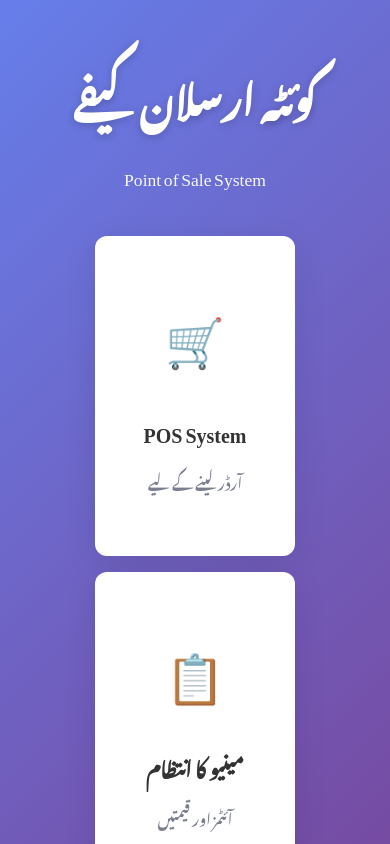
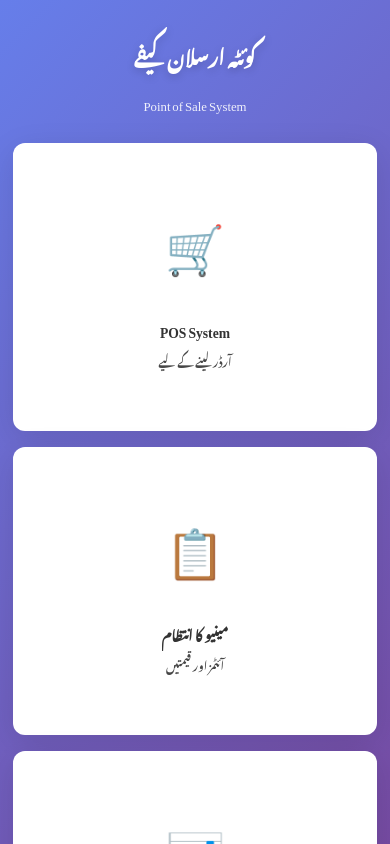
Before and after one commit to anwar-genai/cafe-pos, a Next.js app in the folder frontend/: page / in a window 390 px wide. Built offline with nearby package versions, Linux system fonts and the light colour scheme; a web font is replaced by a local one.

Commit message:
Make app fully responsive for mobile and tablet devices

```diff
--- a/frontend/app/globals.css
+++ b/frontend/app/globals.css
@@ -352,6 +352,43 @@ tbody tr:hover {
   margin: 0.25rem 0;
 }
 
+/* Stats grid responsive */
+.stats-grid {
+  display: grid;
+  grid-template-columns: repeat(auto-fit, minmax(180px, 1fr));
+  gap: 1rem;
+}
+
+@media (max-width: 768px) {
+  .stats-grid {
+    grid-template-columns: repeat(2, 1fr);
+    gap: 0.75rem;
+  }
+
+  .stat-card {
+    padding: 0.75rem;
+  }
+
+  .stat-value {
+    font-size: 1.25rem;
+  }
+}
+
+@media (max-width: 480px) {
+  .stats-grid {
+    grid-template-columns: 1fr;
+    gap: 0.5rem;
+  }
+
+  .stat-card {
+    padding: 0.6rem;
+  }
+
+  .stat-value {
+    font-size: 1.1rem;
+  }
+}
+
 /* Badge */
 .badge {
   padding: 0.2rem 0.5rem;
@@ -519,15 +556,269 @@ tbody tr:hover {
   font-size: 1rem;
 }
 
-/* Responsive improvements */
+/* Mobile and Tablet Responsive Design */
+@media (max-width: 1024px) {
+  .container {
+    padding: 0.5rem;
+  }
+
+  .menu-grid {
+    grid-template-columns: repeat(auto-fill, minmax(110px, 1fr));
+    gap: 0.4rem;
+  }
+
+  .menu-item {
+    padding: 0.5rem;
+  }
+
+  .menu-item h3 {
+    font-size: 0.75rem;
+    line-height: 1.1;
+  }
+
+  .menu-item .price {
+    font-size: 0.8rem;
+  }
+
+  .menu-item .category {
+    font-size: 0.6rem;
+    padding: 0.1rem 0.3rem;
+  }
+}
+
 @media (max-width: 768px) {
   .container {
+    padding: 0.4rem;
+  }
+
+  /* Stack layout for mobile */
+  .pos-layout {
+    display: block !important;
+  }
+
+  .pos-layout > div:first-child {
+    margin-bottom: 0.75rem;
+  }
+
+  .pos-layout > div:last-child {
+    position: relative !important;
+    top: auto !important;
+  }
+
+  .menu-grid {
+    grid-template-columns: repeat(auto-fill, minmax(100px, 1fr));
+    gap: 0.3rem;
+  }
+
+  .menu-item {
+    padding: 0.4rem;
+  }
+
+  .menu-item h3 {
+    font-size: 0.7rem;
+    line-height: 1.1;
+  }
+
+  .menu-item .price {
+    font-size: 0.75rem;
+  }
+
+  .menu-item .category {
+    font-size: 0.55rem;
+    padding: 0.1rem 0.25rem;
+  }
+
+  /* Mobile filter controls */
+  .filter-controls {
+    flex-direction: column;
+    gap: 0.4rem;
+    align-items: stretch;
+  }
+
+  .search-container {
+    min-width: auto;
+  }
+
+  .filter-controls select {
+    width: 100%;
+    min-width: auto;
+  }
+
+  /* Mobile cart */
+  .cart-container {
+    max-height: 50vh;
+  }
+
+  .cart-item {
+    padding: 0.5rem;
+    font-size: 0.75rem;
+  }
+
+  /* Mobile buttons */
+  .btn {
+    padding: 0.5rem 0.75rem;
+    font-size: 0.8rem;
+  }
+
+  .btn-sm {
+    padding: 0.4rem 0.6rem;
+    font-size: 0.75rem;
+  }
+
+  .btn-xs {
+    padding: 0.3rem 0.5rem;
+    font-size: 0.7rem;
+  }
+
+  /* Mobile table */
+  table {
+    font-size: 0.7rem;
+  }
+
+  th, td {
+    padding: 0.4rem 0.3rem;
+  }
+
+  /* Mobile modal */
+  .modal-content {
+    width: 95%;
+    max-width: none;
+    margin: 0.5rem;
+    padding: 1rem;
+    max-height: 90vh;
+  }
+
+  /* Mobile hero */
+  .hero {
+    padding: 1.5rem 0.5rem;
+  }
+
+  .hero h1 {
+    font-size: 1.5rem;
+  }
+
+  .hero p {
+    font-size: 0.9rem;
+  }
+
+  /* Mobile navigation cards */
+  .nav-grid {
+    grid-template-columns: repeat(2, 1fr);
+    gap: 0.5rem;
+  }
+
+  .nav-card {
+    padding: 1rem;
+  }
+
+  .nav-card h3 {
+    font-size: 0.9rem;
+  }
+
+  .nav-card p {
+    font-size: 0.75rem;
+  }
+}
+
+@media (max-width: 480px) {
+  .container {
+    padding: 0.3rem;
+  }
+
+  .menu-grid {
+    grid-template-columns: repeat(auto-fill, minmax(90px, 1fr));
+    gap: 0.25rem;
+  }
+
+  .menu-item {
+    padding: 0.35rem;
+  }
+
+  .menu-item h3 {
+    font-size: 0.65rem;
+    line-height: 1.1;
+  }
+
+  .menu-item .price {
+    font-size: 0.7rem;
+  }
+
+  .menu-item .category {
+    font-size: 0.5rem;
+    padding: 0.05rem 0.2rem;
+  }
+
+  /* Extra small mobile buttons */
+  .btn {
+    padding: 0.4rem 0.6rem;
+    font-size: 0.75rem;
+  }
+
+  .btn-sm {
+    padding: 0.3rem 0.5rem;
+    font-size: 0.7rem;
+  }
+
+  .btn-xs {
+    padding: 0.25rem 0.4rem;
+    font-size: 0.65rem;
+  }
+
+  /* Extra small mobile modal */
+  .modal-content {
+    width: 98%;
+    margin: 0.25rem;
     padding: 0.75rem;
+  }
+
+  /* Extra small mobile table */
+  table {
+    font-size: 0.65rem;
+  }
+
+  th, td {
+    padding: 0.3rem 0.2rem;
+  }
+
+  /* Extra small mobile hero */
+  .hero h1 {
+    font-size: 1.25rem;
+  }
+
+  .hero p {
+    font-size: 0.8rem;
+  }
+
+  /* Extra small mobile navigation */
+  .nav-grid {
+    grid-template-columns: 1fr;
+    gap: 0.4rem;
+  }
+
+  .nav-card {
+    padding: 0.75rem;
+  }
+
+  .nav-card h3 {
+    font-size: 0.85rem;
+  }
+
+  .nav-card p {
+    font-size: 0.7rem;
+  }
+}
+
+/* Tablet specific styles */
+@media (min-width: 769px) and (max-width: 1024px) {
+  .pos-layout {
+    display: grid;
+    grid-template-columns: 1fr 300px;
+    gap: 0.75rem;
   }
 
   .menu-grid {
     grid-template-columns: repeat(auto-fill, minmax(120px, 1fr));
-    gap: 0.4rem;
+    gap: 0.5rem;
   }
 
   .menu-item {
@@ -540,6 +831,83 @@ tbody tr:hover {
 
   .menu-item .price {
     font-size: 0.85rem;
+  }
+
+  .filter-controls {
+    flex-wrap: wrap;
+    gap: 0.5rem;
+  }
+
+  .search-container {
+    min-width: 180px;
+  }
+}
+
+/* Touch-friendly improvements for mobile */
+@media (max-width: 768px) {
+  .menu-item {
+    min-height: 60px;
+    display: flex;
+    flex-direction: column;
+    justify-content: center;
+    align-items: center;
+  }
+
+  .btn {
+    min-height: 44px;
+    min-width: 44px;
+  }
+
+  input, select, textarea {
+    min-height: 44px;
+    font-size: 16px; /* Prevents zoom on iOS */
+  }
+
+  /* Touch-friendly cart controls */
+  .cart-controls button {
+    min-width: 32px;
+    min-height: 32px;
+  }
+
+  /* Better spacing for touch */
+  .cart-item {
+    margin-bottom: 0.5rem;
+  }
+
+  /* Touch-friendly modal buttons */
+  .modal-content .btn {
+    min-height: 48px;
+    margin-bottom: 0.5rem;
+  }
+}
+
+/* Landscape mobile orientation */
+@media (max-width: 768px) and (orientation: landscape) {
+  .pos-layout {
+    display: grid;
+    grid-template-columns: 1fr 280px;
+    gap: 0.5rem;
+  }
+
+  .menu-grid {
+    grid-template-columns: repeat(auto-fill, minmax(110px, 1fr));
+    gap: 0.4rem;
+  }
+
+  .cart-container {
+    max-height: 60vh;
+  }
+
+  .hero {
+    padding: 1rem 0.5rem;
+  }
+
+  .hero h1 {
+    font-size: 1.25rem;
+  }
+
+  .hero p {
+    font-size: 0.8rem;
   }
 }
 
--- a/frontend/app/page.tsx
+++ b/frontend/app/page.tsx
@@ -2,80 +2,79 @@ export default function Home() {
   return (
     <div className="container">
       <div className="hero">
-        <h1 style={{ fontSize: '2.5rem', marginBottom: '0.5rem' }}>
+        <h1>
           کوئٹہ ارسلان کیفے
         </h1>
-        <p style={{ fontSize: '1.1rem', opacity: 0.95, marginBottom: '2.5rem' }}>
+        <p>
           Point of Sale System
         </p>
 
-        <div style={{
-          display: 'flex',
+        <div className="nav-grid" style={{
+          display: 'grid',
+          gridTemplateColumns: 'repeat(auto-fit, minmax(200px, 1fr))',
           gap: '1rem',
-          justifyContent: 'center',
-          flexWrap: 'wrap',
           maxWidth: '800px',
           margin: '0 auto'
         }}>
           <a
             href="/pos"
-            className="card"
+            className="nav-card card"
             style={{
               textDecoration: 'none',
-              minWidth: '200px',
               padding: '2rem',
               cursor: 'pointer',
               transition: 'all 0.3s',
-              color: '#333'
+              color: '#333',
+              textAlign: 'center'
             }}
           >
             <div style={{ fontSize: '3rem', marginBottom: '1rem' }}>🛒</div>
-            <h3 style={{ fontSize: '1.25rem', marginBottom: '0.5rem', fontWeight: 'bold' }}>
+            <h3>
               POS System
             </h3>
-            <p style={{ fontSize: '0.9rem', color: '#6b7280' }}>
+            <p>
               آرڈر لینے کے لیے
             </p>
           </a>
 
           <a
             href="/pos/menu-management"
-            className="card"
+            className="nav-card card"
             style={{
               textDecoration: 'none',
-              minWidth: '200px',
               padding: '2rem',
               cursor: 'pointer',
               transition: 'all 0.3s',
-              color: '#333'
+              color: '#333',
+              textAlign: 'center'
             }}
           >
             <div style={{ fontSize: '3rem', marginBottom: '1rem' }}>📋</div>
-            <h3 style={{ fontSize: '1.25rem', marginBottom: '0.5rem', fontWeight: 'bold' }}>
+            <h3>
               مینیو کا انتظام
             </h3>
-            <p style={{ fontSize: '0.9rem', color: '#6b7280' }}>
+            <p>
               آئٹمز اور قیمتیں
             </p>
           </a>
 
           <a
             href="/reports"
-            className="card"
+            className="nav-card card"
             style={{
               textDecoration: 'none',
-              minWidth: '200px',
               padding: '2rem',
               cursor: 'pointer',
               transition: 'all 0.3s',
-              color: '#333'
+              color: '#333',
+              textAlign: 'center'
             }}
           >
             <div style={{ fontSize: '3rem', marginBottom: '1rem' }}>📊</div>
-            <h3 style={{ fontSize: '1.25rem', marginBottom: '0.5rem', fontWeight: 'bold' }}>
+            <h3>
               رپورٹس
             </h3>
-            <p style={{ fontSize: '0.9rem', color: '#6b7280' }}>
+            <p>
               فروخت کی تفصیلات
             </p>
           </a>
--- a/frontend/app/pos/menu-management/page.tsx
+++ b/frontend/app/pos/menu-management/page.tsx
@@ -117,7 +117,7 @@ export default function MenuManagementPage() {
         <h1 className="text-2xl font-bold">مینیو کا انتظام</h1>
       </div>
 
-      <div className="flex gap-2 mb-3 flex-wrap">
+      <div className="filter-controls">
         <button onClick={() => { setFormData({ name_ur: '', name_en: '', price: 0, category: '', is_available: true }); setShowAddModal(true); }} className="btn btn-success btn-sm">
           <Plus size={16} />
           نیا آئٹم
--- a/frontend/app/pos/page.tsx
+++ b/frontend/app/pos/page.tsx
@@ -133,7 +133,7 @@ export default function POSPage() {
         <h1 className="text-xl font-bold">POS سسٹم</h1>
       </div>
 
-      <div style={{ display: 'grid', gridTemplateColumns: '1fr 320px', gap: '0.75rem' }}>
+      <div className="pos-layout" style={{ display: 'grid', gridTemplateColumns: '1fr 320px', gap: '0.75rem' }}>
         {/* Menu Section */}
         <div>
           <div className="filter-controls">
@@ -187,7 +187,7 @@ export default function POSPage() {
               </h2>
             </div>
 
-            <div style={{ maxHeight: 'calc(100vh - 280px)', overflowY: 'auto', marginBottom: '0.75rem' }}>
+            <div className="cart-container" style={{ maxHeight: 'calc(100vh - 280px)', overflowY: 'auto', marginBottom: '0.75rem' }}>
               {cart.length === 0 ? (
                 <p className="text-center text-gray-600" style={{ padding: '1.5rem', fontSize: '0.8rem' }}>خالی کارٹ</p>
               ) : (
@@ -206,7 +206,7 @@ export default function POSPage() {
 
                       <div className="flex justify-between items-center">
                         <p className="font-bold" style={{ color: '#059669', fontSize: '0.8rem' }}>Rs. {(item.price * item.quantity).toFixed(2)}</p>
-                        <div className="flex items-center gap-1">
+                        <div className="cart-controls flex items-center gap-1">
                           <button onClick={() => updateQuantity(item.id, item.quantity - 1)} style={{ width: '20px', height: '20px', borderRadius: '0.25rem', border: '1px solid #d1d5db', background: 'white', cursor: 'pointer', display: 'flex', alignItems: 'center', justifyContent: 'center' }}>
                             <Minus size={10} />
                           </button>
--- a/frontend/app/reports/page.tsx
+++ b/frontend/app/reports/page.tsx
@@ -79,7 +79,7 @@ export default function ReportsPage() {
       </div>
 
       {/* Stats Grid */}
-      <div style={{
+      <div className="stats-grid" style={{
         display: 'grid',
         gridTemplateColumns: 'repeat(auto-fit, minmax(180px, 1fr))',
         gap: '1rem',
```
